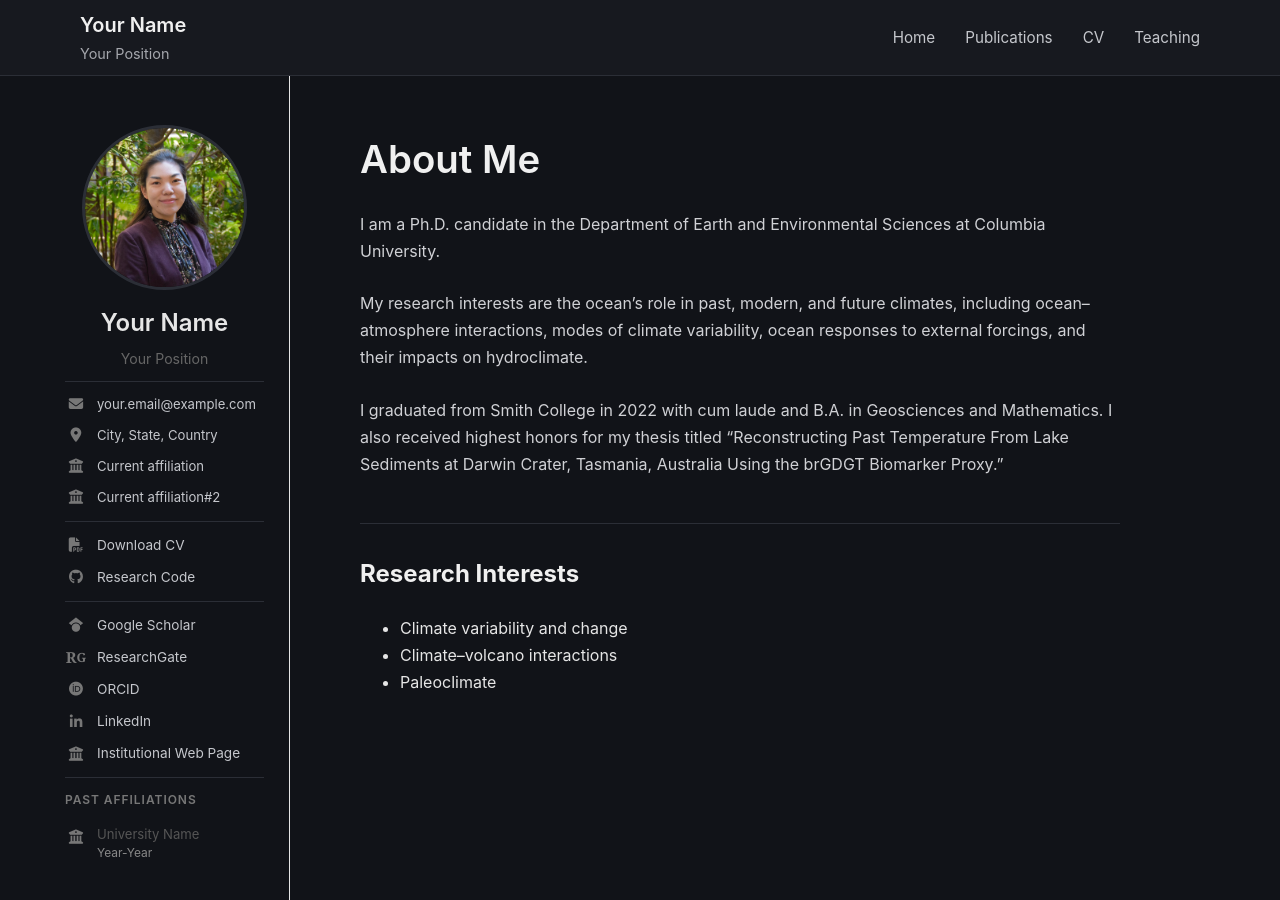
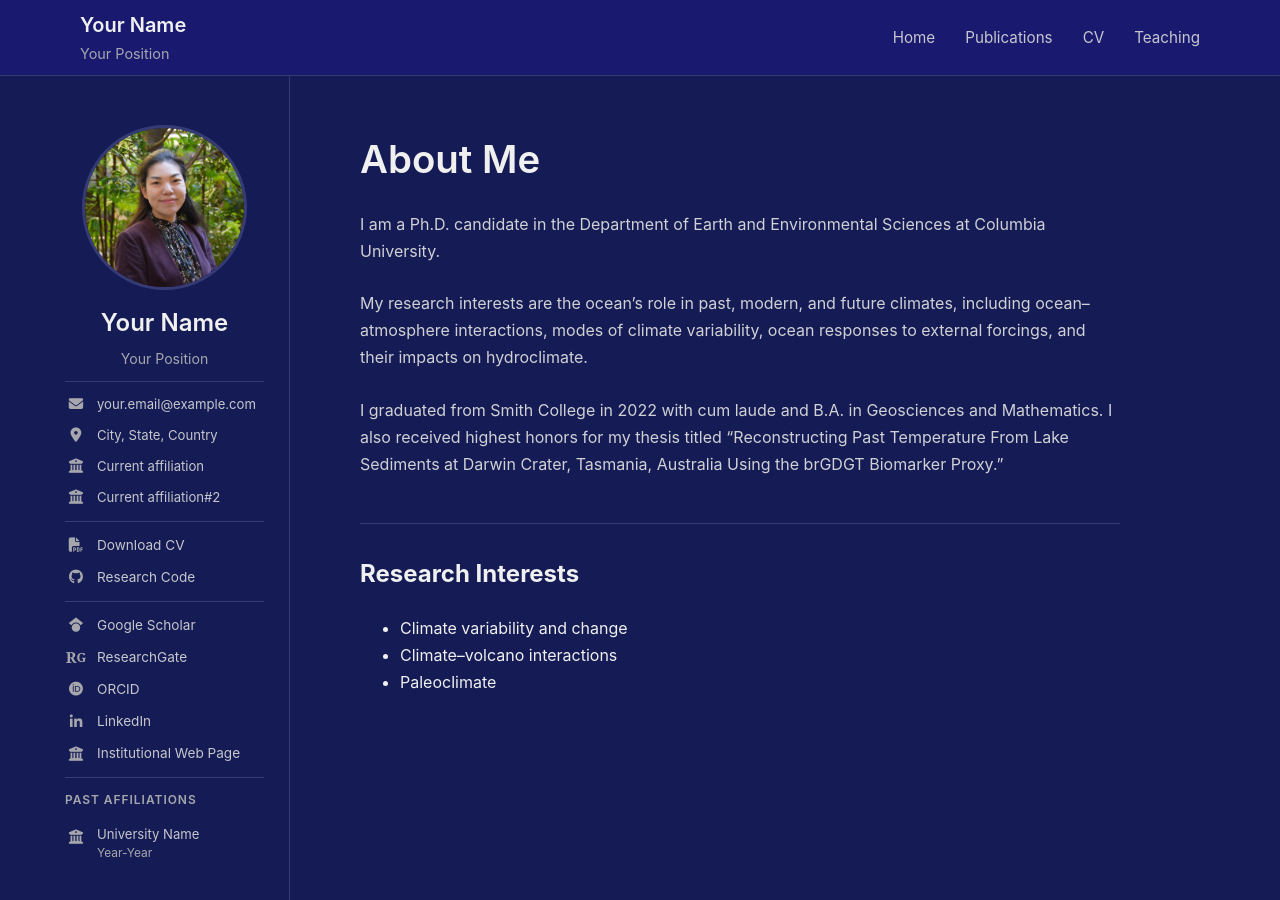
Before and after one commit to isugiura/isugiura.github.io, a Jekyll site: the page built from index.md, in a window 1280 px wide and 900 px high. Built offline with Jekyll 4.4.1, drawn with Linux system fonts in a browser that asks for light colours.

Commit message:
Changing to dark background

```diff
--- a/assets/css/style.scss
+++ b/assets/css/style.scss
@@ -4,6 +4,30 @@
 * {
   box-sizing: border-box;
 }
+
+
+/* =========================
+   COLOR PALETTE
+   ========================= */
+
+:root {
+  --bg-main: #151B54;
+  --bg-header-footer: #191970;
+
+  --text-main: #f0f0f0;
+  --text-secondary: #c5c7cc;
+  --text-muted: #a5a7ad;
+
+  --border: #363b75;
+
+  --accent: #8bbcff;
+  --accent-hover: #b0d2ff;
+}
+
+
+/* =========================
+   BODY
+   ========================= */
 
 body {
   margin: 0;
@@ -16,8 +40,8 @@ body {
     Arial,
     sans-serif;
 
-  color: #e6e6e6;
-  background: #111318;
+  color: var(--text-main);
+  background: var(--bg-main);
 
   line-height: 1.7;
 }
@@ -35,9 +59,9 @@ body {
 
   z-index: 1000;
 
-  background: #17191f;
+  background: var(--bg-header-footer);
 
-  border-bottom: 1px solid #2b2e36;
+  border-bottom: 1px solid var(--border);
 }
 
 .header-inner {
@@ -61,7 +85,7 @@ body {
 }
 
 .header-name a {
-  color: #f0f0f0;
+  color: var(--text-main);
   text-decoration: none;
 
   font-size: 1.25rem;
@@ -69,7 +93,7 @@ body {
 }
 
 .header-name span {
-  color: #a5a7ad;
+  color: var(--text-muted);
   font-size: 0.9rem;
 }
 
@@ -81,7 +105,7 @@ body {
 }
 
 .site-nav a {
-  color: #c5c7cc;
+  color: var(--text-secondary);
   text-decoration: none;
 
   font-size: 0.95rem;
@@ -90,8 +114,9 @@ body {
 }
 
 .site-nav a:hover {
-  color: #6fa8ff;
+  color: var(--accent-hover);
 }
+
 
 /* =========================
    PAGE LAYOUT
@@ -117,7 +142,9 @@ body {
 .sidebar {
   padding: 50px 25px;
 
-  border-right: 1px solid #e5e5e5;
+  background: var(--bg-main);
+
+  border-right: 1px solid var(--border);
 
   text-align: center;
 
@@ -137,13 +164,16 @@ body {
   object-fit: cover;
 
   border-radius: 50%;
-  border: 3px solid #2b2e36;
+
+  border: 3px solid var(--border);
 
   margin-bottom: 5px;
 }
 
 .sidebar h2 {
   margin: 0;
+
+  color: var(--text-main);
 
   font-size: 1.5rem;
   font-weight: 600;
@@ -152,7 +182,7 @@ body {
 .position {
   margin: 5px 0 0;
 
-  color: #666;
+  color: var(--text-muted);
 
   font-size: 0.88rem;
   line-height: 1.4;
@@ -166,7 +196,7 @@ body {
 .sidebar-divider {
   height: 1px;
 
-  background: #2b2e36;
+  background: var(--border);
 
   margin: 12px 0;
 }
@@ -192,7 +222,7 @@ body {
 
   gap: 10px;
 
-  color: #c5c7cc;
+  color: var(--text-secondary);
 
   text-decoration: none;
 
@@ -202,7 +232,11 @@ body {
 }
 
 .contact-info a:hover {
-  color: #6fa8ff;
+  color: var(--accent-hover);
+}
+
+.contact-info i {
+  color: var(--text-muted);
 }
 
 
@@ -215,7 +249,7 @@ body {
 
   text-align: left;
 
-  color: #777;
+  color: var(--text-muted);
 
   font-size: 0.75rem;
   font-weight: 600;
@@ -244,7 +278,7 @@ body {
 
   gap: 10px;
 
-  color: #c5c7cc;
+  color: var(--text-secondary);
 
   text-decoration: none;
 
@@ -254,7 +288,7 @@ body {
 }
 
 .resource-links a:hover {
-  color: #6fa8ff;
+  color: var(--accent-hover);
 }
 
 
@@ -277,7 +311,7 @@ body {
 
   gap: 10px;
 
-  color: #c5c7cc;
+  color: var(--text-secondary);
 
   text-decoration: none;
 
@@ -287,7 +321,7 @@ body {
 }
 
 .academic-links a:hover {
-  color: #6fa8ff;
+  color: var(--accent-hover);
 }
 
 
@@ -304,7 +338,7 @@ body {
   align-items: center;
   justify-content: center;
 
-  color: #777;
+  color: var(--text-muted);
 
   font-size: 0.9rem;
 
@@ -313,7 +347,7 @@ body {
 
 .academic-links a:hover .icon,
 .resource-links a:hover .icon {
-  color: #1670d2;
+  color: var(--accent-hover);
 }
 
 .researchgate {
@@ -343,7 +377,7 @@ body {
 
   gap: 10px;
 
-  color: #555;
+  color: var(--text-secondary);
 
   font-size: 0.82rem;
 
@@ -351,7 +385,7 @@ body {
 }
 
 .past-affiliations small {
-  color: #888;
+  color: var(--text-muted);
 
   font-size: 0.75rem;
 }
@@ -373,7 +407,7 @@ body {
     height: auto;
 
     border-right: none;
-    border-bottom: 1px solid #e5e5e5;
+    border-bottom: 1px solid var(--border);
 
     padding: 40px 25px;
   }
@@ -390,6 +424,7 @@ body {
 
   .sidebar-section h3 {
     max-width: 300px;
+
     margin-left: auto;
     margin-right: auto;
   }
@@ -403,8 +438,10 @@ body {
 
 .main-content {
   padding: 60px 70px;
+
   max-width: 900px;
-  background: #111318;
+
+  background: var(--bg-main);
 }
 
 .main-content h1 {
@@ -412,7 +449,8 @@ body {
 
   font-size: 2.4rem;
   font-weight: 600;
-  color: #f0f0f0;
+
+  color: var(--text-main);
 
   line-height: 1.3;
 }
@@ -421,22 +459,28 @@ body {
   margin-top: 45px;
 
   font-size: 1.5rem;
-  color: #f0f0f0;
 
-  border-top: 1px solid #2b2e36;
+  color: var(--text-main);
+
+  border-top: 1px solid var(--border);
 
   padding-top: 30px;
 }
 
 .main-content p {
   font-size: 1rem;
+
   color: #d0d1d5;
 
   margin: 0 0 25px;
 }
 
 .main-content a {
-  color: #6fa8ff;
+  color: var(--accent);
+}
+
+.main-content a:hover {
+  color: var(--accent-hover);
 }
 
 
@@ -449,11 +493,13 @@ body {
 
   margin: 0 auto;
 
-  border-top: 1px solid #2b2e36;
+  background: var(--bg-header-footer);
+
+  border-top: 1px solid var(--border);
 
   padding: 20px 40px;
 
-  color: #777b84;
+  color: var(--text-muted);
 
   font-size: 0.85rem;
 }
```
